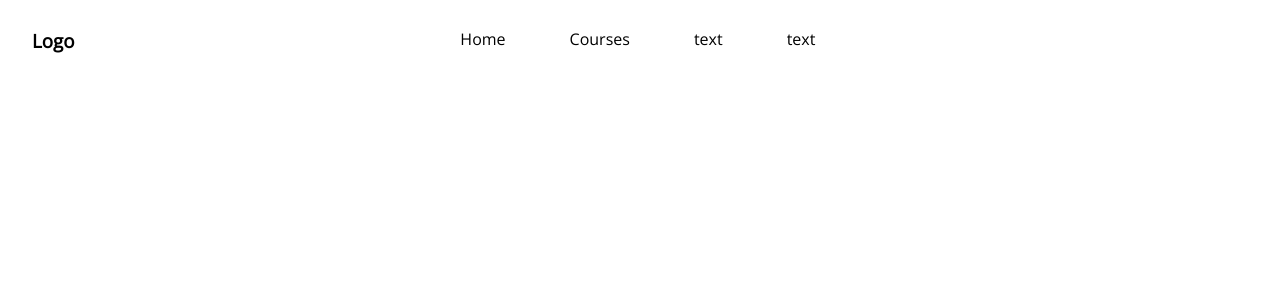
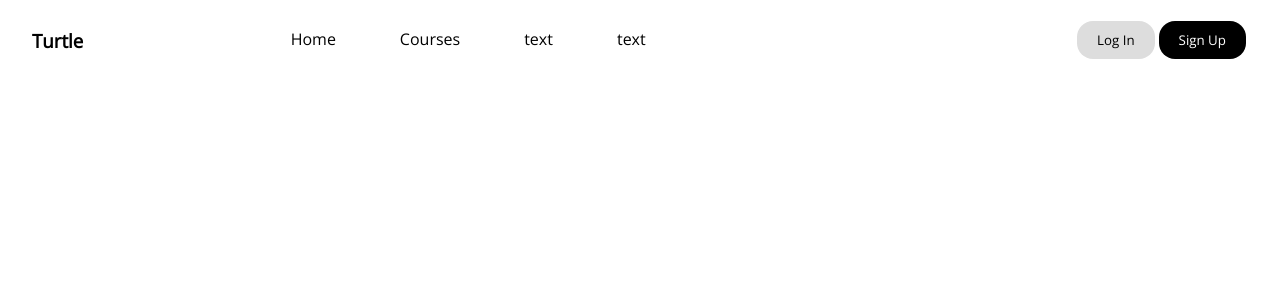
Before and after one commit to yuvraj-0777/AliveStars, a React (Create React App) app in the folder ssportal/: page / in a window 1280 px wide. Shown: the top 300 px of the page. Built offline with nearby package versions, Linux system fonts and the light colour scheme.

Commit message:
navbar update

```diff
--- a/ssportal/src/components/navbar.js
+++ b/ssportal/src/components/navbar.js
@@ -11,7 +11,7 @@ function Navbar() {
 
   return(
     <header>
-      <h3>Logo</h3>
+      <h3 className="logo">Turtle</h3>
       <nav ref={navRef}>
         <a href='/#'>Home</a>
         <a href='/#'>Courses</a>
@@ -24,6 +24,14 @@ function Navbar() {
       <button className="nav-btn" onClick={showNavbar}>
         <FaBars/>
       </button>
+      <div>
+      <button className="buttn-login">
+        Log In
+      </button>
+      <button className="buttn-signup">
+        Sign Up
+      </button>
+      </div>
     </header>
   );
 }
--- a/ssportal/src/styles/main.css
+++ b/ssportal/src/styles/main.css
@@ -45,6 +45,32 @@ header .nav-btn{
     opacity: 0;
 }
 
+.buttn-signup {
+    background-color: #000000;
+    border: none;
+    color: white;
+    padding: 10px 20px;
+    text-align: center;
+    text-decoration: none;
+    display: inline-block;
+    margin: 4px 2px;
+    cursor: pointer;
+    border-radius: 16px;
+  }
+
+  .buttn-login {
+    background-color: #ddd;
+    border: none;
+    color: black;
+    padding: 10px 20px;
+    text-align: center;
+    text-decoration: none;
+    display: inline-block;
+    margin: 4px 2px;
+    cursor: pointer;
+    border-radius: 16px;
+  }
+
 @media only screen and (max-width: 1024px){
     header .nav-btn {
         visibility: visible;
```
